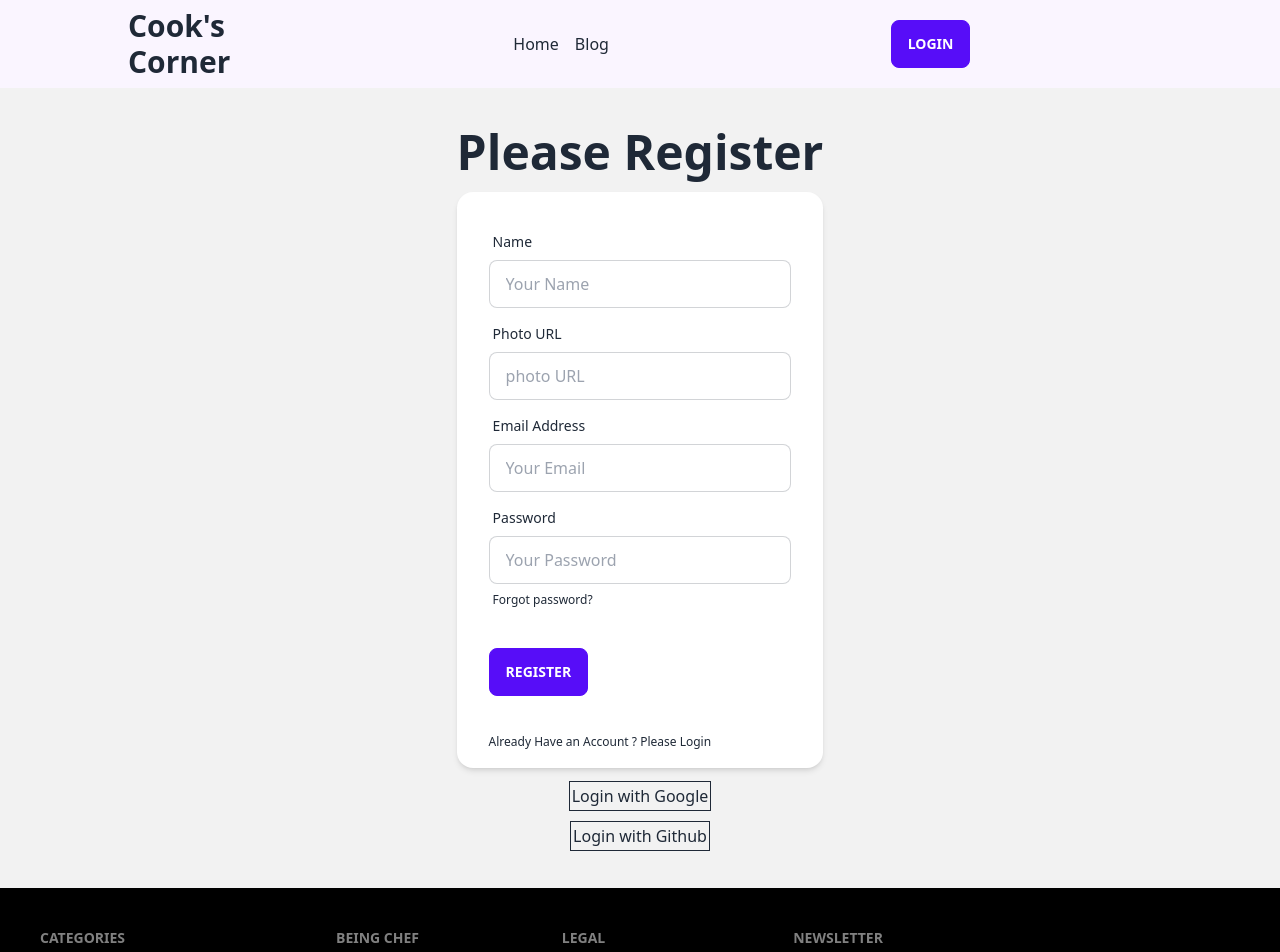
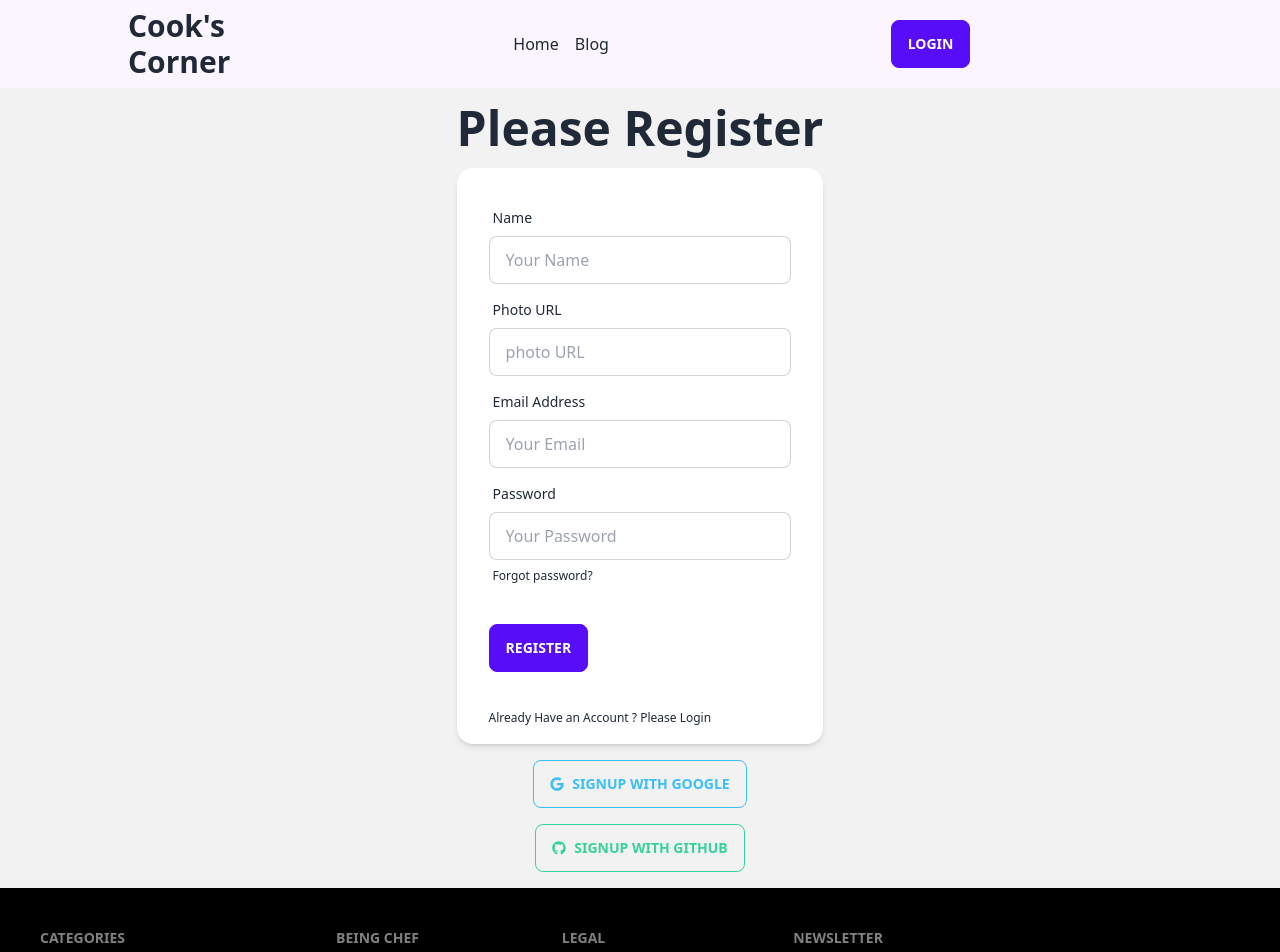
Before and after one commit to nazirmithu/the-cooks-corner-client, a React (Vite) app: page /register in a window 1280 px wide. Shown: the top 952 px of the page. Built offline with nearby package versions, Linux system fonts and the light colour scheme.

Commit message:
google and github signin with popup set

```diff
--- a/src/pages/Register/Register.jsx
+++ b/src/pages/Register/Register.jsx
@@ -2,9 +2,10 @@
 import React, { useContext, useState } from 'react';
 import { Link } from 'react-router-dom';
 import { AuthContext } from '../../providers/AuthProvider';
+import { FaGoogle, FaGithub } from 'react-icons/fa';
 
 const Register = () => {
-    const { createUser } = useContext(AuthContext);
+    const { createUser, handleGithubSignIn, handleGoogleSignIn } = useContext(AuthContext);
 
     const [password, setPassword] = useState("");
     const [passwordError, setPasswordError] = useState("");
@@ -94,10 +95,10 @@ const Register = () => {
                     </p>
                 </div>
                 <div>
-                    <button className=' outline outline-offset-2 outline-1'>Login with Google</button>
+                    <button onClick={handleGoogleSignIn} className="btn btn-outline btn-info gap-2"><FaGoogle /> Signup with Google</button>
                 </div>
                 <div>
-                    <button className='outline outline-offset-2 outline-1'>Login with Github</button>
+                    <button onClick={handleGithubSignIn} className="btn btn-outline btn-success gap-2"><FaGithub /> Signup with Github</button>
                 </div>
             </div>
         </div>
--- a/src/pages/shared/Header/Header.jsx
+++ b/src/pages/shared/Header/Header.jsx
@@ -35,6 +35,10 @@ const Header = () => {
                                 </div>
                             </label>
                         }
+                        {user && <div>
+                            <h3>User: {user.displayName}</h3>
+                            </div>
+                        }
                     </div>
 
                     <div className="">
--- a/src/providers/AuthProvider.jsx
+++ b/src/providers/AuthProvider.jsx
@@ -1,8 +1,8 @@
 /* eslint-disable no-undef */
 /* eslint-disable react/prop-types */
 /* eslint-disable no-unused-vars */
-import React, { createContext } from 'react';
-import { GithubAuthProvider, GoogleAuthProvider, createUserWithEmailAndPassword, getAuth, signInWithEmailAndPassword, signInWithPopup } from "firebase/auth";
+import React, { createContext, useState } from 'react';
+import { GithubAuthProvider, GoogleAuthProvider, createUserWithEmailAndPassword, getAuth, signInWithEmailAndPassword, signInWithPopup, signOut } from "firebase/auth";
 import app from '../firebase/firebase.config';
 
 export const AuthContext = createContext(null);
@@ -13,9 +13,10 @@ const githubProvider = new GithubAuthProvider();
 
 const AuthProvider = ({children}) => {
     //    const user = {thumbnail_url:"https://media.istockphoto.com/id/508345848/photo/grilled-chicken-legs.jpg?s=2048x2048&w=is&k=20&c=XzSthtc6S6rYDxZRRyrJRWtI3xuGgcfcFTbaL42oaDU="}
-       const user = null;
+    //    const user = null;
+    const [user, setUser] = useState(null);
 
-        const createUser = (email, password)=>{
+    const createUser = (email, password)=>{
             return createUserWithEmailAndPassword(auth, email, password);
         }
 
@@ -26,8 +27,9 @@ const AuthProvider = ({children}) => {
         const handleGoogleSignIn = ()=>{
           return  signInWithPopup(auth, googleProvider)
             .then(result=>{
-                const user = result.user;
-                console.log(user);
+                const loggedInUser = result.user;
+                console.log(loggedInUser);
+                setUser(loggedInUser);
             })
             .catch(error=>{
                 console.log("error", error.massage)
@@ -45,12 +47,24 @@ const AuthProvider = ({children}) => {
             })
         }
 
+        const handleSignOut =()=>{
+            return signOut(auth)
+            .then(result=>{
+                console.log(result)
+                setUser(null);
+            })
+            .catch(error=>{
+                console.log(error)
+            })
+        }
+
     const authInfo = {
         user,
         createUser,
         signInUser,
         handleGoogleSignIn,
-        handleGithubSignIn
+        handleGithubSignIn,
+        handleSignOut
         }
 
     return (
```
Also changed, not shown: src/pages/Login/Login.jsx (+1 -7 lines).
